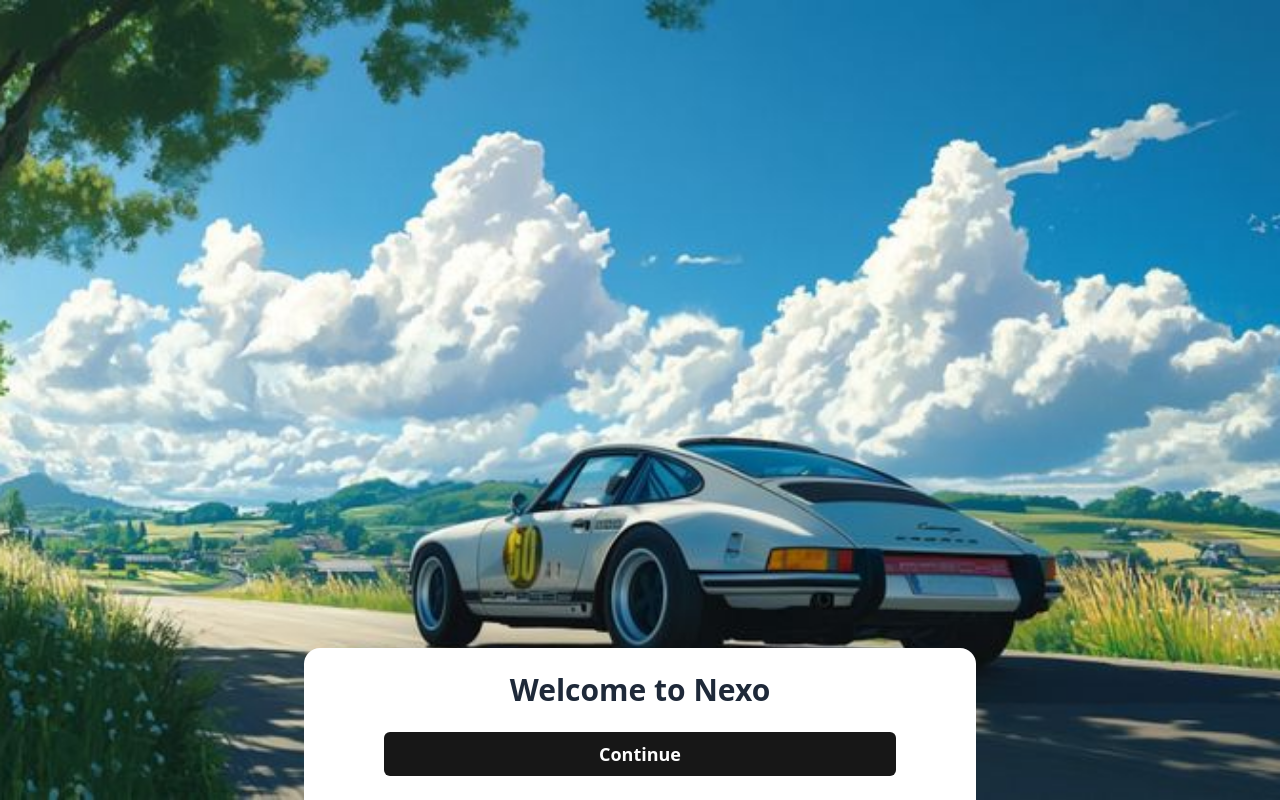
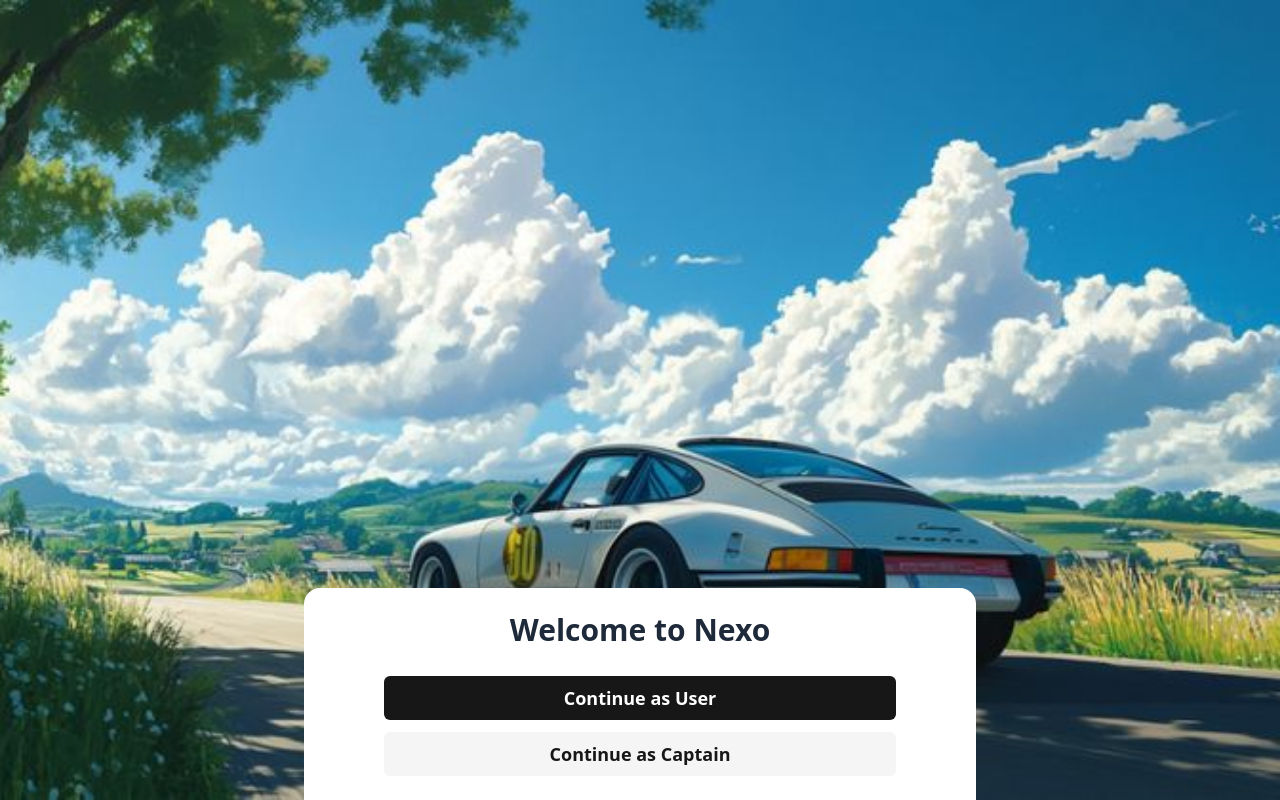
Before and after one commit to anuragbansall/Nexo, a React (Vite) app in the folder client/: page / in a window 1280 px wide. Built offline with nearby package versions, Linux system fonts and the light colour scheme.

Commit message:
feat: Update Home page with user-specific navigation links and enhance button styles

```diff
--- a/client/src/index.css
+++ b/client/src/index.css
@@ -1,7 +1,11 @@
 @import "tailwindcss";
 
 .dark-btn {
-  @apply max-w-full cursor-pointer rounded-md bg-neutral-900 px-6 py-2 text-lg font-semibold text-white;
+  @apply max-w-full cursor-pointer rounded-md bg-neutral-900 px-6 py-2 text-center text-lg font-semibold text-white transition-colors duration-200 hover:bg-neutral-800;
+}
+
+.light-btn {
+  @apply max-w-full cursor-pointer rounded-md bg-neutral-100 px-6 py-2 text-center text-lg font-semibold text-neutral-900 transition-colors duration-200 hover:bg-neutral-200;
 }
 
 .input {
--- a/client/src/pages/Home.jsx
+++ b/client/src/pages/Home.jsx
@@ -1,5 +1,6 @@
 import React from "react";
 import heroBgImage from "../assets/hero-bg.jpg";
+import { Link } from "react-router-dom";
 
 function Home() {
   return (
@@ -10,9 +11,16 @@ function Home() {
         className="absolute inset-0 h-full w-full object-cover"
       />
 
-      <div className="absolute bottom-0 left-1/2 flex w-full max-w-full -translate-x-1/2 flex-col items-center gap-6 bg-white p-6 md:w-2xl md:rounded-t-2xl">
-        <h1 className="text-3xl font-bold text-gray-800">Welcome to Nexo</h1>
-        <button className="dark-btn w-lg">Continue</button>
+      <div className="absolute bottom-0 left-1/2 flex w-full max-w-full -translate-x-1/2 flex-col items-center gap-3 bg-white p-6 md:w-2xl md:rounded-t-2xl">
+        <h1 className="mb-4 text-3xl font-bold text-gray-800">
+          Welcome to Nexo
+        </h1>
+        <Link to="/login/user" className="dark-btn w-lg">
+          Continue as User
+        </Link>
+        <Link to="/login/captain" className="light-btn w-lg">
+          Continue as Captain
+        </Link>
       </div>
     </main>
   );
```
